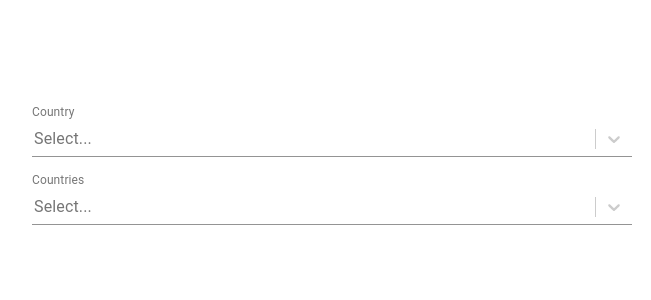
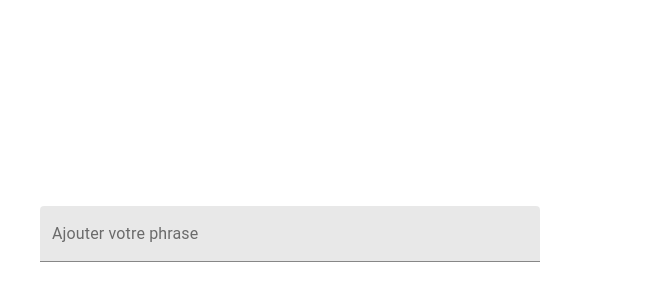
Before and after one commit to anzart/react-materialui, a React (Create React App) app: page / in a window 1280 px wide. Shown: the part 170-470 px from the top of the page, without its empty margins (308-959 px from the left). Built offline with nearby package versions, Linux system fonts and the light colour scheme.

Commit message:
Add material textField component

```diff
--- a/src/App.js
+++ b/src/App.js
@@ -1,335 +1,33 @@
 import React from "react";
-import clsx from "clsx";
-import Select from "react-select";
-import { emphasize, makeStyles, useTheme } from "@material-ui/core/styles";
-import Typography from "@material-ui/core/Typography";
-import NoSsr from "@material-ui/core/NoSsr";
+import { makeStyles } from "@material-ui/core/styles";
 import TextField from "@material-ui/core/TextField";
-import Paper from "@material-ui/core/Paper";
-import Chip from "@material-ui/core/Chip";
-import MenuItem from "@material-ui/core/MenuItem";
-import CancelIcon from "@material-ui/icons/Cancel";
-import PropTypes from "prop-types";
-
-const suggestions = [
-  { label: "Afghanistan" },
-  { label: "Aland Islands" },
-  { label: "Albania" },
-  { label: "Algeria" },
-  { label: "American Samoa" },
-  { label: "Andorra" },
-  { label: "Angola" },
-  { label: "Anguilla" },
-  { label: "Antarctica" },
-  { label: "Antigua and Barbuda" },
-  { label: "Argentina" },
-  { label: "Armenia" },
-  { label: "Aruba" },
-  { label: "Australia" },
-  { label: "Austria" },
-  { label: "Azerbaijan" },
-  { label: "Bahamas" },
-  { label: "Bahrain" },
-  { label: "Bangladesh" },
-  { label: "Barbados" },
-  { label: "Belarus" },
-  { label: "Belgium" },
-  { label: "Belize" },
-  { label: "Benin" },
-  { label: "Bermuda" },
-  { label: "Bhutan" },
-  { label: "Bolivia, Plurinational State of" },
-  { label: "Bonaire, Sint Eustatius and Saba" },
-  { label: "Bosnia and Herzegovina" },
-  { label: "Botswana" },
-  { label: "Bouvet Island" },
-  { label: "Brazil" },
-  { label: "British Indian Ocean Territory" },
-  { label: "Brunei Darussalam" }
-].map((suggestion) => ({
-  value: suggestion.label,
-  label: suggestion.label
-}));
 
 const useStyles = makeStyles((theme) => ({
-  root: {
-    flexGrow: 1,
-    height: 250
+  container: {
+    display: "flex",
+    flexWrap: "wrap"
   },
-  input: {
-    display: "flex",
-    padding: 0,
-    height: "auto"
-  },
-  valueContainer: {
-    display: "flex",
-    flexWrap: "wrap",
-    flex: 1,
-    alignItems: "center",
-    overflow: "hidden"
-  },
-  chip: {
-    margin: theme.spacing(0.5, 0.25)
-  },
-  chipFocused: {
-    backgroundColor: emphasize(
-      theme.palette.type === "light" ? theme.palette.grey[300] : theme.palette.grey[700],
-      0.08
-    )
-  },
-  noOptionsMessage: {
-    padding: theme.spacing(1, 2)
-  },
-  singleValue: {
-    fontSize: 16
-  },
-  placeholder: {
-    position: "absolute",
-    left: 2,
-    bottom: 6,
-    fontSize: 16
-  },
-  paper: {
-    position: "absolute",
-    zIndex: 1,
-    marginTop: theme.spacing(1),
-    left: 0,
-    right: 0
-  },
-  divider: {
-    height: theme.spacing(2)
+  textField: {
+    marginLeft: theme.spacing(1),
+    marginRight: theme.spacing(1),
+    width: 500
   }
 }));
 
-function NoOptionsMessage(props) {
+export default function FilledTextFields() {
+  const classes = useStyles();
+
   return (
-    <Typography
-      color="textSecondary"
-      className={props.selectProps.classes.noOptionsMessage}
-      {...props.innerProps}
-    >
-      {props.children}
-    </Typography>
+    <form className={classes.container} noValidate autoComplete="off">
+      <TextField
+        id="filled-textarea"
+        label="Ajouter votre phrase"
+        placeholder="Phrase..."
+        multiline
+        className={classes.textField}
+        margin="normal"
+        variant="filled"
+      />
+    </form>
   );
 }
-
-NoOptionsMessage.propTypes = {
-  children: PropTypes.node,
-  innerProps: PropTypes.object,
-  selectProps: PropTypes.object.isRequired
-};
-
-function inputComponent({ inputRef, ...props }) {
-  return <div ref={inputRef} {...props} />;
-}
-
-inputComponent.propTypes = {
-  inputRef: PropTypes.oneOfType([PropTypes.func, PropTypes.object])
-};
-
-function Control(props) {
-  const {
-    children,
-    innerProps,
-    innerRef,
-    selectProps: { classes, TextFieldProps }
-  } = props;
-
-  return (
-    <TextField
-      fullWidth
-      InputProps={{
-        inputComponent,
-        inputProps: {
-          className: classes.input,
-          ref: innerRef,
-          children,
-          ...innerProps
-        }
-      }}
-      {...TextFieldProps}
-    />
-  );
-}
-
-Control.propTypes = {
-  children: PropTypes.node,
-  innerProps: PropTypes.object,
-  innerRef: PropTypes.oneOfType([PropTypes.func, PropTypes.object]),
-  selectProps: PropTypes.object.isRequired
-};
-
-function Option(props) {
-  return (
-    <MenuItem
-      ref={props.innerRef}
-      selected={props.isFocused}
-      component="div"
-      style={{
-        fontWeight: props.isSelected ? 500 : 400
-      }}
-      {...props.innerProps}
-    >
-      {props.children}
-    </MenuItem>
-  );
-}
-
-Option.propTypes = {
-  children: PropTypes.node,
-  innerProps: PropTypes.object,
-  innerRef: PropTypes.oneOfType([PropTypes.func, PropTypes.object]),
-  isFocused: PropTypes.bool,
-  isSelected: PropTypes.bool
-};
-
-function Placeholder(props) {
-  return (
-    <Typography color="textSecondary" className={props.selectProps.classes.placeholder} {...props.innerProps}>
-      {props.children}
-    </Typography>
-  );
-}
-
-Placeholder.propTypes = {
-  children: PropTypes.node,
-  innerProps: PropTypes.object,
-  selectProps: PropTypes.object.isRequired
-};
-
-function SingleValue(props) {
-  return (
-    <Typography className={props.selectProps.classes.singleValue} {...props.innerProps}>
-      {props.children}
-    </Typography>
-  );
-}
-
-SingleValue.propTypes = {
-  children: PropTypes.node,
-  innerProps: PropTypes.object,
-  selectProps: PropTypes.object.isRequired
-};
-
-function ValueContainer(props) {
-  return <div className={props.selectProps.classes.valueContainer}>{props.children}</div>;
-}
-
-ValueContainer.propTypes = {
-  children: PropTypes.node,
-  selectProps: PropTypes.object.isRequired
-};
-
-function MultiValue(props) {
-  return (
-    <Chip
-      tabIndex={-1}
-      label={props.children}
-      className={clsx(props.selectProps.classes.chip, {
-        [props.selectProps.classes.chipFocused]: props.isFocused
-      })}
-      onDelete={props.removeProps.onClick}
-      deleteIcon={<CancelIcon {...props.removeProps} />}
-    />
-  );
-}
-
-MultiValue.propTypes = {
-  children: PropTypes.node,
-  isFocused: PropTypes.bool,
-  removeProps: PropTypes.object.isRequired,
-  selectProps: PropTypes.object.isRequired
-};
-
-function Menu(props) {
-  return (
-    <Paper square className={props.selectProps.classes.paper} {...props.innerProps}>
-      {props.children}
-    </Paper>
-  );
-}
-
-Menu.propTypes = {
-  children: PropTypes.node,
-  innerProps: PropTypes.object,
-  selectProps: PropTypes.object
-};
-
-const components = {
-  Control,
-  Menu,
-  MultiValue,
-  NoOptionsMessage,
-  Option,
-  Placeholder,
-  SingleValue,
-  ValueContainer
-};
-
-export default function IntegrationReactSelect() {
-  const classes = useStyles();
-  const theme = useTheme();
-  const [single, setSingle] = React.useState(null);
-  const [multi, setMulti] = React.useState(null);
-
-  function handleChangeSingle(value) {
-    setSingle(value);
-  }
-
-  function handleChangeMulti(value) {
-    setMulti(value);
-  }
-
-  const selectStyles = {
-    input: (base) => ({
-      ...base,
-      color: theme.palette.text.primary,
-      "& input": {
-        font: "inherit"
-      }
-    })
-  };
-
-  return (
-    <div className={classes.root}>
-      <NoSsr>
-        <Select
-          classes={classes}
-          styles={selectStyles}
-          inputId="react-select-single"
-          TextFieldProps={{
-            label: "Country",
-            InputLabelProps: {
-              htmlFor: "react-select-single",
-              shrink: true
-            },
-            placeholder: "Search a country (start with a)"
-          }}
-          options={suggestions}
-          components={components}
-          value={single}
-          onChange={handleChangeSingle}
-        />
-        <div className={classes.divider} />
-        <Select
-          classes={classes}
-          styles={selectStyles}
-          inputId="react-select-multiple"
-          TextFieldProps={{
-            label: "Countries",
-            InputLabelProps: {
-              htmlFor: "react-select-multiple",
-              shrink: true
-            },
-            placeholder: "Select multiple countries"
-          }}
-          options={suggestions}
-          components={components}
-          value={multi}
-          onChange={handleChangeMulti}
-          isMulti
-        />
-      </NoSsr>
-    </div>
-  );
-}
```
Also changed, not shown: 1 other file (tests, documents, lock files or other folders).
